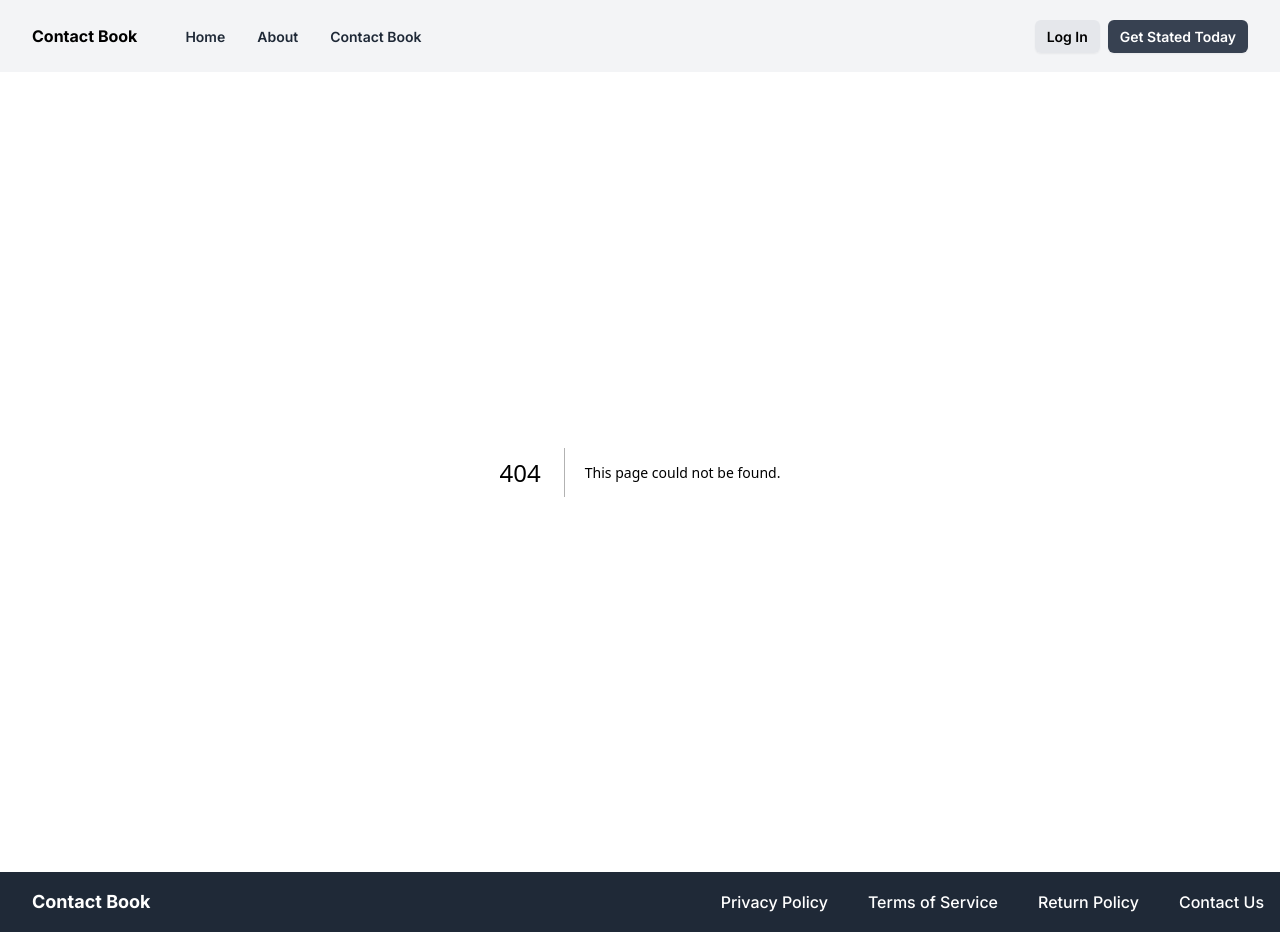
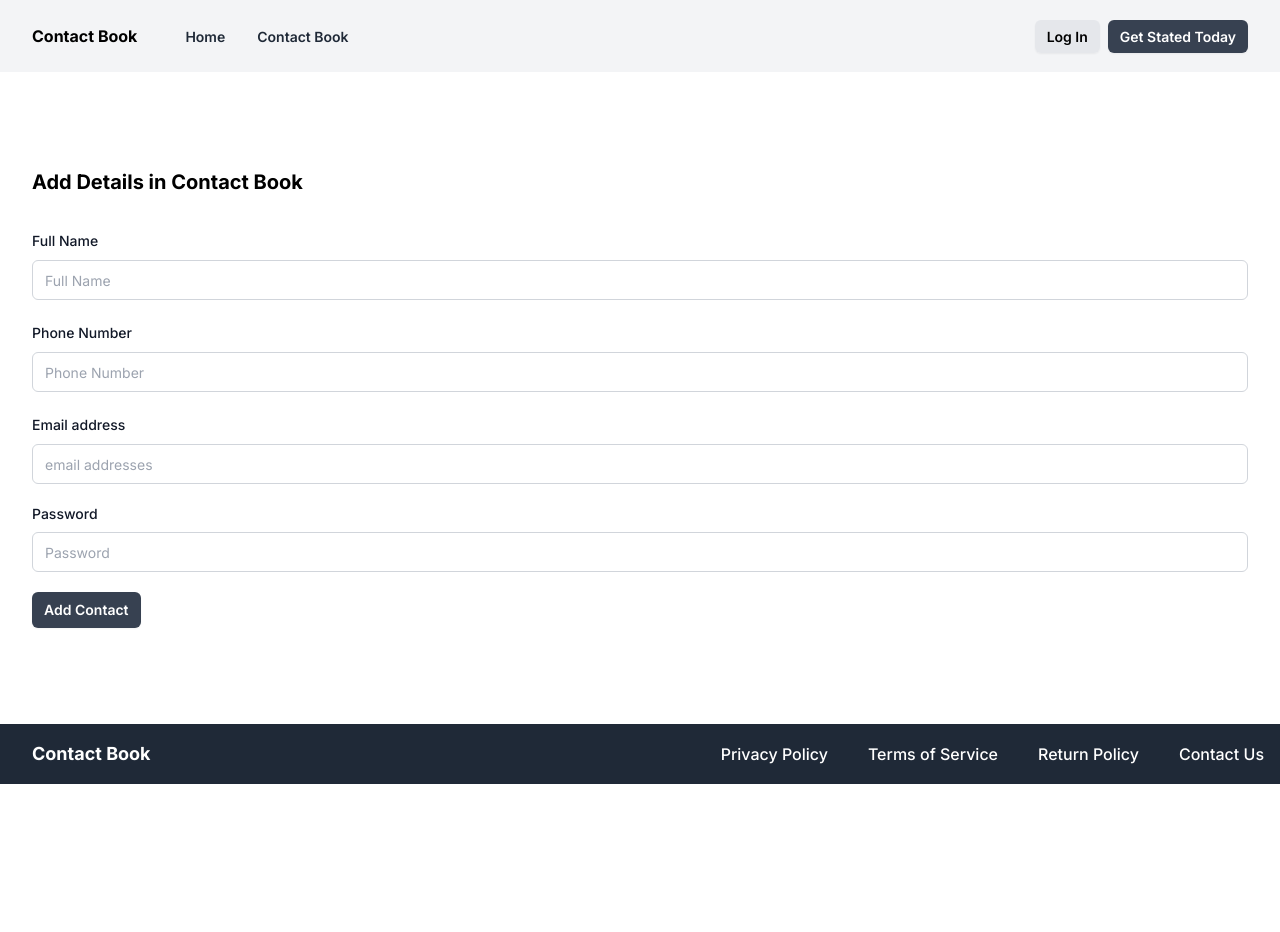
Before and after one commit to SurajKushwaha23/contact-book, a Next.js app: page /contact-book/add-contact-data in a window 1280 px wide. Before the commit this address had no page. After the commit the page ends 800 px from the top, so only its background shows below. Built offline with nearby package versions, Linux system fonts and the light colour scheme.

Commit message:
Add index page in contact book

```diff
--- a/src/app/components/navbar/navbar.js
+++ b/src/app/components/navbar/navbar.js
@@ -7,11 +7,7 @@ export default function Navbar() {
   const menuItems = [
     {
       name: "Home",
-      href: "#",
-    },
-    {
-      name: "About",
-      href: "#",
+      href: "/contact-book/index",
     },
     {
       name: "Contact Book",
@@ -28,9 +24,11 @@ export default function Navbar() {
     <>
       <div className="relative w-full bg-gray-100 py-4">
         <div className="mx-auto flex max-w-7xl items-center justify-between px-4 py-2 sm:px-6 lg:px-8">
-          <div className="inline-flex items-center space-x-2">
-            <span className="font-bold">Contact Book</span>
-          </div>
+          <Link href="/contact-book/index">
+            <div className="inline-flex items-center space-x-2">
+              <span className="font-bold">Contact Book</span>
+            </div>
+          </Link>
           <div className="hidden grow items-start lg:flex">
             <ul className="ml-12 inline-flex space-x-8">
               {menuItems.map((item) => (
--- /dev/null
+++ b/src/app/contact-book/add-contact-data/page.js
@@ -0,0 +1,101 @@
+import React from "react";
+import { ArrowRight } from "lucide-react";
+
+export default function AddContactData() {
+  return (
+    <section>
+      <div className="grid grid-cols-1">
+        <div className=" px-4 py-10 sm:px-6 sm:py-16 lg:px-8 lg:py-24">
+          <div className="xl:w-full  2xl:max-w-md">
+            <h2 className="text-3xl font-bold leading-tight text-black sm:text-xl">
+              Add Details in Contact Book
+            </h2>
+
+            <form action="#" method="POST" className="mt-8">
+              <div className="space-y-5">
+                <div>
+                  <label
+                    htmlFor="name"
+                    className="text-sm font-medium text-gray-900"
+                  >
+                    {" "}
+                    Full Name{" "}
+                  </label>
+                  <div className="mt-2">
+                    <input
+                      className="flex h-10 w-full rounded-md border border-gray-300 bg-transparent px-3 py-2 text-sm placeholder:text-gray-400 focus:outline-none focus:ring-1 focus:ring-gray-400 focus:ring-offset-1 disabled:cursor-not-allowed disabled:opacity-50"
+                      type="text"
+                      placeholder="Full Name"
+                      id="name"
+                    ></input>
+                  </div>
+                </div>
+                <div>
+                  <label
+                    htmlFor="name"
+                    className="text-sm font-medium text-gray-900"
+                  >
+                    {" "}
+                    Phone Number{" "}
+                  </label>
+                  <div className="mt-2">
+                    <input
+                      className="flex h-10 w-full rounded-md border border-gray-300 bg-transparent px-3 py-2 text-sm placeholder:text-gray-400 focus:outline-none focus:ring-1 focus:ring-gray-400 focus:ring-offset-1 disabled:cursor-not-allowed disabled:opacity-50"
+                      type="text"
+                      placeholder="Phone Number"
+                      id="name"
+                    ></input>
+                  </div>
+                </div>
+                <div>
+                  <label
+                    htmlFor="email"
+                    className="text-sm font-medium text-gray-900"
+                  >
+                    {" "}
+                    Email address{" "}
+                  </label>
+                  <div className="mt-2">
+                    <input
+                      className="flex h-10 w-full rounded-md border border-gray-300 bg-transparent px-3 py-2 text-sm placeholder:text-gray-400 focus:outline-none focus:ring-1 focus:ring-gray-400 focus:ring-offset-1 disabled:cursor-not-allowed disabled:opacity-50"
+                      type="email"
+                      placeholder="email addresses"
+                      id="email"
+                    ></input>
+                  </div>
+                </div>
+                <div>
+                  <div className="flex items-center justify-between">
+                    <label
+                      htmlFor="password"
+                      className="text-sm font-medium text-gray-900"
+                    >
+                      {" "}
+                      Password{" "}
+                    </label>
+                  </div>
+                  <div className="mt-2">
+                    <input
+                      className="flex h-10 w-full rounded-md border border-gray-300 bg-transparent px-3 py-2 text-sm placeholder:text-gray-400 focus:outline-none focus:ring-1 focus:ring-gray-400 focus:ring-offset-1 disabled:cursor-not-allowed disabled:opacity-50"
+                      type="password"
+                      placeholder="Password"
+                      id="password"
+                    ></input>
+                  </div>
+                </div>
+                <div>
+                  <button
+                    type="button"
+                    className="rounded-md bg-gray-700 px-3 py-2 text-sm font-semibold text-white shadow-sm hover:bg-black/80 focus-visible:outline focus-visible:outline-2 focus-visible:outline-offset-2 focus-visible:outline-black"
+                  >
+                    Add Contact
+                  </button>
+                </div>
+              </div>
+            </form>
+          </div>
+        </div>
+      </div>
+    </section>
+  );
+}
--- a/src/app/contact-book/contact-book-list/page.js
+++ b/src/app/contact-book/contact-book-list/page.js
@@ -35,7 +35,7 @@ export default function ContactBookList() {
           </div>
           <div>
             <Link
-              href="/contact-book/add-contact"
+              href="/contact-book/add-contact-data"
               className="rounded-md bg-gray-700 px-3 py-2 text-sm font-semibold text-white shadow-sm hover:bg-black/80 focus-visible:outline focus-visible:outline-2 focus-visible:outline-offset-2 focus-visible:outline-black"
             >
               Add new employee
@@ -134,6 +134,24 @@ export default function ContactBookList() {
             </div>
           </div>
         </div>
+        <div className="mt-4 w-full border-gray-300">
+          <div className="mt-2 flex items-center justify-end">
+            <div className="space-x-2">
+              <button
+                type="button"
+                className="rounded-md bg-black px-3 py-2 text-sm font-semibold text-white shadow-sm hover:bg-black/80 focus-visible:outline focus-visible:outline-2 focus-visible:outline-offset-2 focus-visible:outline-black"
+              >
+                &larr; Previous
+              </button>
+              <button
+                type="button"
+                className="rounded-md bg-black px-3 py-2 text-sm font-semibold text-white shadow-sm hover:bg-black/80 focus-visible:outline focus-visible:outline-2 focus-visible:outline-offset-2 focus-visible:outline-black"
+              >
+                Next &rarr;
+              </button>
+            </div>
+          </div>
+        </div>
       </section>
     </>
   );
--- a/src/app/contact-book/index/page.js
+++ b/src/app/contact-book/index/page.js
@@ -1,7 +1,30 @@
 export default function Index() {
   return (
     <>
-      <h1>Index page...</h1>
+      <section className="py-24 bg-gray-100">
+        <div className="mx-auto max-w-7xl">
+          <div className="mx-auto max-w-4xl  text-center">
+            <h2 className="mt-8 text-3xl font-bold leading-tight text-black sm:text-4xl lg:mt-12 lg:text-5xl">
+              Save your{" "}
+              <span className="border-b-8 border-yellow-300">Contact</span>{" "}
+              without loosing it.
+            </h2>
+            <p className="mx-auto mt-6 max-w-4xl text-md text-gray-600 md:mt-10 lg:text-xl">
+              Contact Book is a tool used to store and organize information
+              about people and organizations that an individual or a business
+              may need to contact. It typically includes names, phone numbers,
+              email addresses, physical addresses, and other relevant details.
+            </p>
+
+            <button
+              type="button"
+              className="mt-8 rounded-md bg-gray-700 px-3 py-2 text-sm font-semibold text-white shadow-sm hover:bg-black/80 focus-visible:outline focus-visible:outline-2 focus-visible:outline-offset-2 focus-visible:outline-black"
+            >
+              Get start today
+            </button>
+          </div>
+        </div>
+      </section>
     </>
   );
 }
--- a/src/app/contact-book/login/page.js
+++ b/src/app/contact-book/login/page.js
@@ -6,7 +6,7 @@ export default function Login() {
   return (
     <section>
       <div className="flex items-center justify-center px-4 py-10 sm:px-6 sm:py-16 lg:px-8 lg:py-24">
-        <div className="xl:mx-auto xl:w-full xl:max-w-sm 2xl:max-w-md">
+        <div className="lg:max-w-md w-full shadow-lg p-10">
           <div className="mb-2 flex justify-center font-bold text-lg">
             Contact Book
           </div>
```
